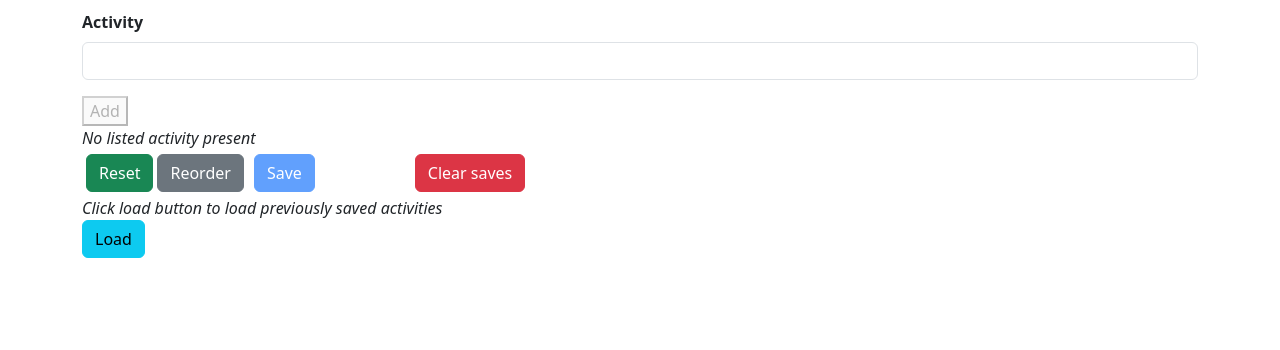
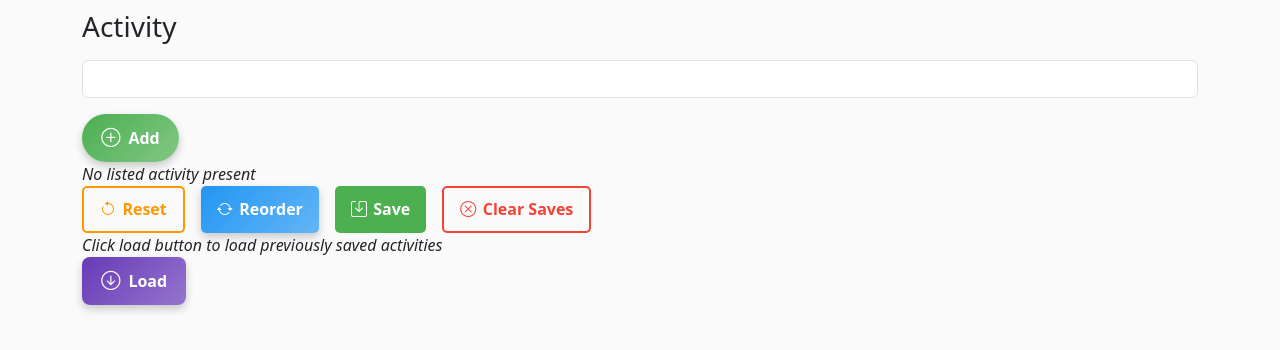
Before and after one commit to stephenAmp/to-do-app, a React (Create React App) app: page / in a window 1280 px wide. Shown: the top 350 px of the page. Built offline with nearby package versions, Linux system fonts and the light colour scheme.

Commit message:
CSS styling added

```diff
--- a/src/App.css
+++ b/src/App.css
@@ -1,4 +1,6 @@
-
+body{
+    background: #fafafa;
+}
 
 /* General modal styling */
 .modal{
@@ -22,15 +24,245 @@
     text-align:center;
 }
 
-.close-btn{
-    color:#aaa;
-    float:right;
-    font-size:24px;
-    cursor:pointer;
-}
+.btn-close-modal {
+    display: inline-flex;
+    align-items: center;
+    gap: 0.4rem;
+    padding: 0.5rem 1rem;
+    font-size: 1rem;
+    font-weight: 500;
+    color: #333;
+    background: transparent;
+    border: 2px solid #333;
+    border-radius: 30px;
+    cursor: pointer;
+    transition: all 0.3s ease;
+  }
 
-.close-btn:hover{
-    color:#000;
-}
+  .btn-close-modal i {
+    font-size: 1rem;
+  }
 
-/* Success modal styling */
+  .btn-close-modal:hover {
+    background: #333;
+    color: white;
+    border-color: #333;
+    box-shadow: 0 4px 8px rgba(0, 0, 0, 0.2);
+  }
+
+  .btn-close-modal:active {
+    transform: scale(0.95);
+    box-shadow: 0 2px 4px rgba(0, 0, 0, 0.2);
+  }
+
+  .modal-btns {
+    display: flex;
+    gap: 1rem;
+  }
+
+  /* Yes Button - Affirmative green */
+  .btn-yes {
+    padding: 0.6rem 1.2rem;
+    font-size: 1rem;
+    font-weight: 600;
+    color: white;
+    background: #4caf50;
+    border: none;
+    border-radius: 8px;
+    cursor: pointer;
+    transition: all 0.3s ease;
+    box-shadow: 0 4px 8px rgba(0, 0, 0, 0.2);
+  }
+
+  .btn-yes:hover {
+    background: #66bb6a;
+    box-shadow: 0 6px 12px rgba(0, 0, 0, 0.3);
+    transform: translateY(-1px); /* Slight lift effect */
+  }
+
+  .btn-yes:active {
+    transform: translateY(0);
+    box-shadow: 0 4px 8px rgba(0, 0, 0, 0.2);
+  }
+
+  /* No Button - Neutral gray */
+  .btn-no {
+    padding: 0.6rem 1.2rem;
+    font-size: 1rem;
+    font-weight: 600;
+    color: #333;
+    background: #f5f5f5;
+    border: 2px solid #ddd;
+    border-radius: 8px;
+    cursor: pointer;
+    transition: all 0.3s ease;
+  }
+
+  .btn-no:hover {
+    background: #e0e0e0;
+    border-color: #ccc;
+    transform: translateY(-1px); /* Slight lift effect */
+  }
+
+  .btn-no:active {
+    transform: translateY(0); /* Reset on click */
+    background: #d5d5d5;
+  }
+
+
+.add-button {
+    display: inline-flex;
+    align-items: center;
+    gap: 0.5rem;
+    padding: 0.6rem 1.2rem;
+    font-size: 1rem;
+    font-weight: 600;
+    color: white;
+    background: linear-gradient(135deg, #4CAF50, #81C784); /* Gradient color */
+    border: none;
+    border-radius: 30px; /* Rounded edges */
+    cursor: pointer;
+    transition: all 0.3s ease;
+    box-shadow: 0 4px 8px rgba(0, 0, 0, 0.2);
+  }
+
+  .add-button i {
+    font-size: 1.2rem; /* Adjust icon size */
+  }
+
+  .add-button:hover {
+    background: linear-gradient(135deg, #66BB6A, #A5D6A7); /* Hover color */
+    box-shadow: 0 6px 12px rgba(0, 0, 0, 0.3);
+    transform: translateY(-2px); /* Slight lift effect */
+  }
+
+  .add-button:active {
+    transform: translateY(0); /* Reset on click */
+    box-shadow: 0 4px 8px rgba(0, 0, 0, 0.2); /* Softer shadow on click */
+  }
+
+
+  .button-group {
+    display: flex;
+    gap: 1rem;
+  }
+
+  /* Reset Button - Subtle orange with outline */
+  .btn-reset {
+    display: inline-flex;
+    align-items: center;
+    gap: 0.4rem;
+    padding: 0.6rem 1rem;
+    font-size: 1rem;
+    font-weight: 600;
+    color: #ff9800;
+    background: transparent;
+    border: 2px solid #ff9800;
+    border-radius: 5px;
+    cursor: pointer;
+    transition: all 0.3s ease;
+  }
+
+  .btn-reset:hover {
+    background: #ff9800;
+    color: white;
+  }
+
+  /* Reorder Button - Cool blue with subtle gradient */
+  .btn-reorder {
+    display: inline-flex;
+    align-items: center;
+    gap: 0.4rem;
+    padding: 0.6rem 1rem;
+    font-size: 1rem;
+    font-weight: 600;
+    color: white;
+    background: linear-gradient(135deg, #2196f3, #64b5f6);
+    border: none;
+    border-radius: 5px;
+    cursor: pointer;
+    transition: all 0.3s ease;
+    box-shadow: 0 4px 8px rgba(0, 0, 0, 0.2);
+  }
+
+  .btn-reorder:hover {
+    background: linear-gradient(135deg, #64b5f6, #90caf9);
+    box-shadow: 0 6px 12px rgba(0, 0, 0, 0.3);
+    transform: translateY(-2px);
+  }
+
+  /* Save Button - Green with smooth appearance */
+  .btn-save {
+    display: inline-flex;
+    align-items: center;
+    gap: 0.4rem;
+    padding: 0.6rem 1rem;
+    font-size: 1rem;
+    font-weight: 600;
+    color: white;
+    background: #4caf50;
+    border: none;
+    border-radius: 5px;
+    cursor: pointer;
+    transition: background 0.3s ease;
+  }
+
+  .btn-save:hover {
+    background: #66bb6a;
+  }
+
+  .btn-clear-saved {
+    display: inline-flex;
+    align-items: center;
+    gap: 0.4rem;
+    padding: 0.6rem 1rem;
+    font-size: 1rem;
+    font-weight: 600;
+    color: #f44336;
+    background: transparent;
+    border: 2px solid #f44336;
+    border-radius: 5px;
+    cursor: pointer;
+    transition: all 0.3s ease;
+  }
+
+  .btn-clear-saved:hover {
+    background: #f44336;
+    color: white;
+  }
+
+  .action-btns{
+    display:flex;
+    gap:1rem;
+  }
+
+  .btn-load {
+    display: inline-flex;
+    align-items: center;
+    gap: 0.5rem;
+    padding: 0.6rem 1.2rem;
+    font-size: 1rem;
+    font-weight: 600;
+    color: white;
+    background: linear-gradient(135deg, #673ab7, #9575cd);
+    border: none;
+    border-radius: 8px;
+    cursor: pointer;
+    transition: all 0.3s ease;
+    box-shadow: 0 4px 8px rgba(0, 0, 0, 0.2);
+  }
+
+  .btn-load i {
+    font-size: 1.2rem;
+  }
+
+  .btn-load:hover {
+    background: linear-gradient(135deg, #9575cd, #d1c4e9);
+    box-shadow: 0 6px 12px rgba(0, 0, 0, 0.3);
+    transform: translateY(-2px);
+  }
+
+  .btn-load:active {
+    transform: translateY(0);
+    box-shadow: 0 4px 8px rgba(0, 0, 0, 0.2);
+  }
--- a/src/App.js
+++ b/src/App.js
@@ -1,5 +1,6 @@
 import "bootstrap/dist/css/bootstrap.min.css";
 import 'bootstrap/dist/js/bootstrap.bundle.min.js'
+import 'bootstrap-icons/font/bootstrap-icons.css';
 import './App.css';
 import Dialog from './components/Dialog'
 
@@ -55,8 +56,8 @@ export default function App(){
     function handleAdd(){
         if(activity){
             if(editId){
-                setSubmitActivity((prev)=>
-                    prev.map((item)=>(item.id === editId ? {...item,activity:activity.trim()}:item))
+                setSubmitActivity(prev =>
+                    prev.map(item => (item.id === editId ? {...item,activity:activity.trim()}:item))
                 );
                 setEditId(null)
             }else{
@@ -69,7 +70,7 @@ export default function App(){
     }
 
     function handleDelete(id){
-        setSubmitActivity(submitActivity.filter((item) =>item.id !== id))
+        setSubmitActivity(submitActivity.filter(item => item.id !== id))
     }
 
     function handleEdit(id,currentActivity){
@@ -98,9 +99,11 @@ export default function App(){
         return(
             <>
                 <Dialog>
-                    <icon></icon>
-                    <h3>Activity list saved successfully</h3>
-                    <button className='close-btn' onClick ={closeSaveModal}>Close</button>
+                    <i class="bi bi-check-circle" style={{fontSize:'2em',color:'green'}}></i>
+                    <p>Activity list saved successfully</p>
+                    <button className='btn-close-modal' onClick ={closeSaveModal}>
+                        <i className="bi bi-x-lg"></i> Close
+                    </button>
                 </Dialog>
             </>
         )
@@ -114,10 +117,12 @@ export default function App(){
         return(
             <>
             <Dialog>
-                <icon></icon>
-                <h3>Are you sure you want to clear saved activities?</h3>
-                <button onClick={handleClearYes}>Yes</button>
-                <button onClick={handleClearNo}>No</button>
+            <i class="bi bi-exclamation-circle" style={{fontSize:'2em',color:"red"}}></i>
+                <p>Are you sure you want to clear saved activities?</p>
+                <div className="modal-btns">
+                    <button className="btn-yes" onClick={handleClearYes}>Yes</button>
+                    <button className="btn-no" onClick={handleClearNo}>No</button>
+                </div>
             </Dialog>
             </>
         )
@@ -135,13 +140,13 @@ export default function App(){
 <>
     <div className="container" style={{marginTop:10}}>
         <div className="mb-3">
-            <label for='activity' className="form-label"><b>Activity</b></label>
+            <label for='activity' className="form-label"><h3>Activity</h3></label>
             <input id ='activity' className = 'form-control' type='text' value={activity} onKeyDown={handleKey} onChange={handleChange}/>
         </div>
         {inputBoxEmpty ? (
-            <button onClick={handleAdd}>Add</button>
+            <button className='add-button' onClick={handleAdd}><i className="bi bi-plus-circle"></i> Add</button>
         ):(
-            <button disabled>Add</button>
+            <button className="add-button" disabled><i className="bi bi-plus-circle"></i> Add</button>
 
         )
         }
@@ -151,8 +156,10 @@ export default function App(){
                 const listedItem =
                 <li key={item.id}>
                     {item.id}: {item.activity}
-                    <button onClick={()=>{handleDelete(item.id)}}>Delete</button>
-                    <button onClick={()=>{handleEdit(item.id,item.activity)}}>Edit</button>
+                    <div className="action-btns">
+                        <button style={{marginLeft:5}}className="btn btn-primary"onClick={()=>{handleDelete(item.id)}}><i class="bi bi-trash3"> Delete</i></button>
+                        <button style={{marginLeft:2}} className ='btn btn-success' onClick={()=>{handleEdit(item.id,item.activity)}}><i class="bi bi-pencil-square"> Edit</i></button>
+                    </div>
                 </li>
                 return <ul>{listedItem}</ul>
 
@@ -162,15 +169,18 @@ export default function App(){
                     </div>
                 )
             }
+                    <div className="button-group">
+                        <button className="btn-reset" onClick={handleReset}><i className="bi bi-arrow-counterclockwise"></i> Reset</button>
+                        <button className= 'btn-reorder'onClick={handleReorder}> <i className="bi bi-arrow-repeat"></i> Reorder</button>
 
-                    <button className=" m-1 btn btn-success" onClick={handleReset} >Reset</button>
-                    <button className= 'btn btn-secondary'onClick={handleReorder}>Reorder</button>
-
-                    {submitActivity.length > 0 ? (<button className="btn btn-primary" onClick = {handleSave} style={{marginLeft:10}}>Save</button>):(
-                    (<button className="btn btn-primary" disabled style={{marginLeft:10}}>Save</button>)
+                        {submitActivity.length > 0 ? (<button className="btn-save" onClick ={handleSave}>
+                        <i className="bi bi-save"></i> Save
+                        </button>):(
+                        (<button className="btn-save" disabled><i className="bi bi-save"></i> Save
+                        </button>)
                         )}
-                    <button className="btn btn-danger" onClick={handleClear} style={{marginLeft:100}}>Clear saves</button>
-
+                        <button className="btn-clear-saved" onClick={handleClear}><i className="bi bi-x-circle"></i> Clear Saves</button>
+                    </div>
                         {load.length > 0 ? (
                             load.map((item,index)=>{
                                 const loadedItems = <li key={item.id}>{item.id}: {item.activity}</li>
@@ -181,7 +191,9 @@ export default function App(){
                         ):(<div>
                                 <i>Click load button to load previously saved activities</i>
                             </div>)}
-                    <button className="btn btn-info" onClick={handleLoad}>Load</button>
+                    <button className="btn-load" onClick={handleLoad}>
+                        <i className="bi bi-arrow-down-circle"></i> Load
+                    </button>
                     {isSaveModalOpened &&
                         (<SaveModal/>)
                     }
```
Also changed, not shown: src/try.js (deleted, +0 -38 lines), src/try.ts (added). Lines whose indentation alone changed are shown as unchanged.
